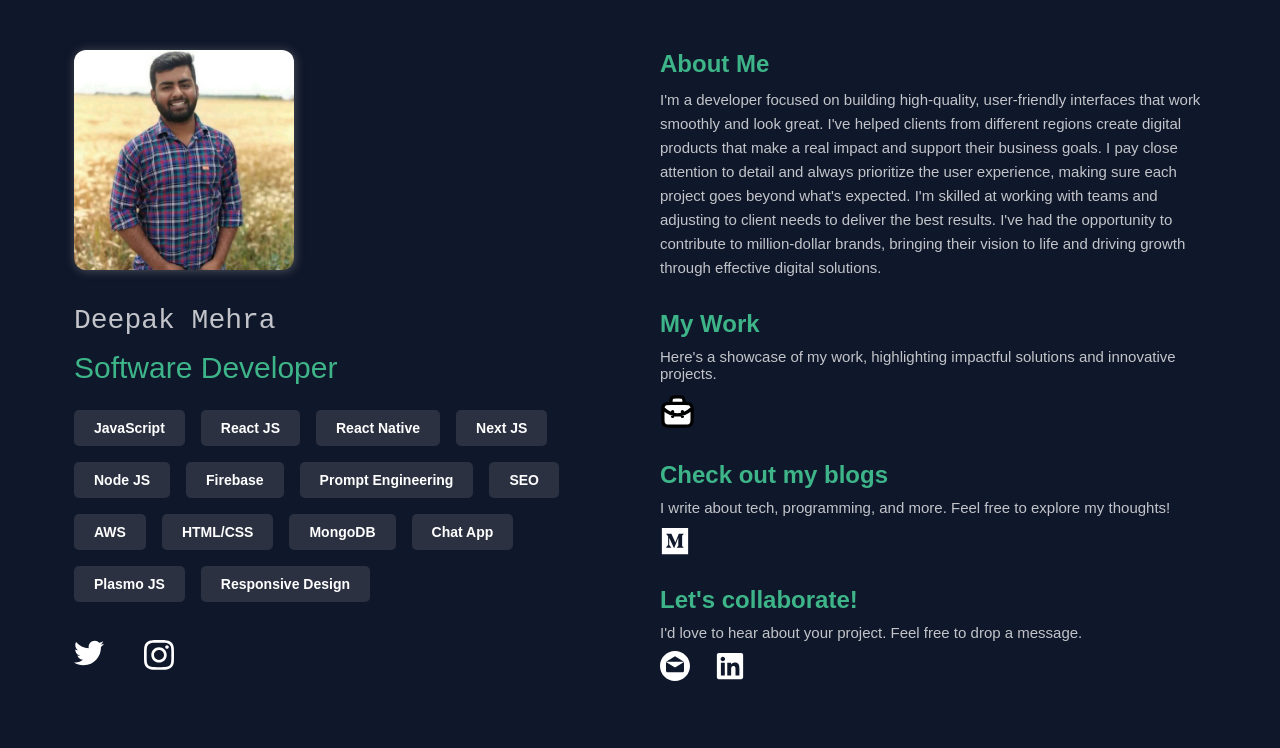
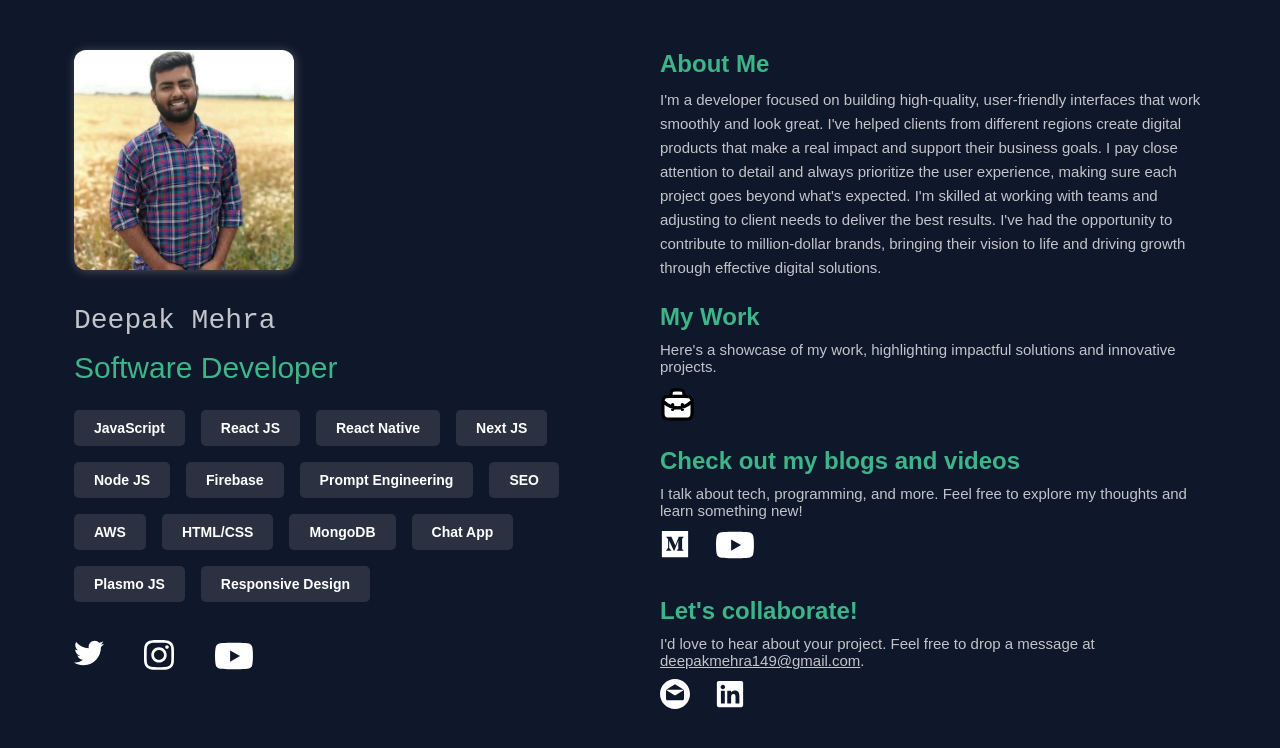
Before and after one commit to deepakmehra96/profile, a Next.js app: page / in a window 1280 px wide. Shown: the top 748 px of the page. Built offline with nearby package versions, Linux system fonts and the light colour scheme.

Commit message:
updated YT

```diff
--- a/package.json
+++ b/package.json
@@ -13,6 +13,7 @@
     "next": "14.2.15",
     "react": "^18",
     "react-dom": "^18",
+    "react-icons": "^5.5.0",
     "sass": "^1.79.4"
   },
   "devDependencies": {
--- a/src/app/components/Home/homeMain.scss
+++ b/src/app/components/Home/homeMain.scss
@@ -175,7 +175,12 @@ body {
     }
 
     .conatactMe {
-        margin-top: 30px;
+        margin-top: 23px;
+
+        u {
+            text-decoration: underline;
+            cursor: pointer;
+        }
 
         h3 {
             color: $primary-color;
--- a/src/app/components/Home/index.tsx
+++ b/src/app/components/Home/index.tsx
@@ -11,6 +11,7 @@ import instagram from "../../images/instagram.svg";
 import email from "../../images/email.svg";
 import projectsSvg from "../../images/projects.svg";
 import Projects from '../Projects';
+import { FaYoutube } from "react-icons/fa";
 
 
 const HomeMain: React.FC = () => {
@@ -39,7 +40,7 @@ const HomeMain: React.FC = () => {
         const spreadY = (clientY / height) * 100;
         console.log(spreadX, spreadY);
 
-        document.body.style.background = `radial-gradient(circle at ${spreadX}% ${spreadY}%, #4f7be2ee -100%, #0f172a 20%)`;
+        document.body.style.background = `radial-gradient(circle at ${spreadX}% ${spreadY}%, #4f7be2ee -100%, #0f172a 10%)`;
         document.body.style.transition = 'background 0.5s ease';
     };
 
@@ -93,6 +94,19 @@ const HomeMain: React.FC = () => {
                                         <Image alt="instagram" src={instagram} />
                                     </div>
                                 </div>
+                                <div className="socialIcons">
+                                    <div
+                                        style={{
+                                            fontSize: "2.5rem",
+                                            marginTop: "-0.1rem",
+                                            cursor: "pointer",
+                                            color: "#fff",
+                                        }}
+                                        onClick={() => window.open("https://www.youtube.com/@BuildWithDeep", "_blank")}
+                                    >
+                                        <FaYoutube />
+                                    </div>
+                                </div>
                             </div>
                         </div>
                     </div>
@@ -120,21 +134,33 @@ const HomeMain: React.FC = () => {
                         </div>
 
                         <div className={'conatactMe'}>
-                            <h3>Check out my blogs</h3>
-                            <p>I write about tech, programming, and more. Feel free to explore my thoughts!</p>
+                            <h3>Check out my blogs and videos</h3>
+                            <p>I talk about tech, programming, and more. Feel free to explore my thoughts and learn something new!</p>
                             <div className='socialIconsContainer'>
                                 <div className="socialIcons" onClick={() => window.open("https://medium.com/@deepakmehra149", "_blank")}>
                                     <Image alt="medium" src={medium} />
+                                </div>
+                                <div
+                                    style={{
+                                        fontSize: "2.5rem",
+                                        marginTop: "0.4rem",
+                                        cursor: "pointer",
+                                        color: "#fff",
+                                    }}
+                                    onClick={() => window.open("https://www.youtube.com/@BuildWithDeep", "_blank")}
+                                >
+                                    <FaYoutube />
                                 </div>
                             </div>
                         </div>
 
                         <div className={'conatactMe'}>
                             <h3>Let&apos;s collaborate!</h3>
-                            <p>I&apos;d love to hear about your project. Feel free to drop a message.</p>
+                            <p>I&apos;d love to hear about your project. Feel free to drop a message at <u>deepakmehra149@gmail.com</u>.</p>
                         <div className='socialIconsContainer'>
                                 <div className='socialIcons'
                                     onClick={() => window.open("mailto:deepakmehra149@gmail.com", "_blank")}
+                                    title="Email me"
                                 >
                                     <Image alt="email" src={email} />
                                 </div>
--- a/src/app/components/Projects/index.tsx
+++ b/src/app/components/Projects/index.tsx
@@ -1,6 +1,6 @@
 'use client'
 
-import React from 'react';
+import React, { useEffect } from 'react';
 import visit from "../../images/visit.svg";
 import "./projects.scss";
 import Image from 'next/image';
@@ -49,6 +49,31 @@ interface ModalProps {
 }
 
 const ModalComponent = ({ openModal, setOpenModal }: ModalProps) => {
+    useEffect(() => {
+        const handleEscapeKey = (event: KeyboardEvent) => {
+            if (event.key === 'Escape') {
+                setOpenModal(false);
+            }
+        };
+
+        const handleClickOutside = (event: MouseEvent) => {
+            const target = event.target as HTMLElement;
+            if (target.classList.contains('overlay')) {
+                setOpenModal(false);
+            }
+        };
+
+        if (openModal) {
+            document.addEventListener('keydown', handleEscapeKey);
+            document.addEventListener('click', handleClickOutside);
+        }
+
+        return () => {
+            document.removeEventListener('keydown', handleEscapeKey);
+            document.removeEventListener('click', handleClickOutside);
+        };
+    }, [openModal, setOpenModal]);
+
     if (!openModal) return null;
 
     return (
```
Also changed, not shown: 2 other files (tests, documents, lock files or other folders).
